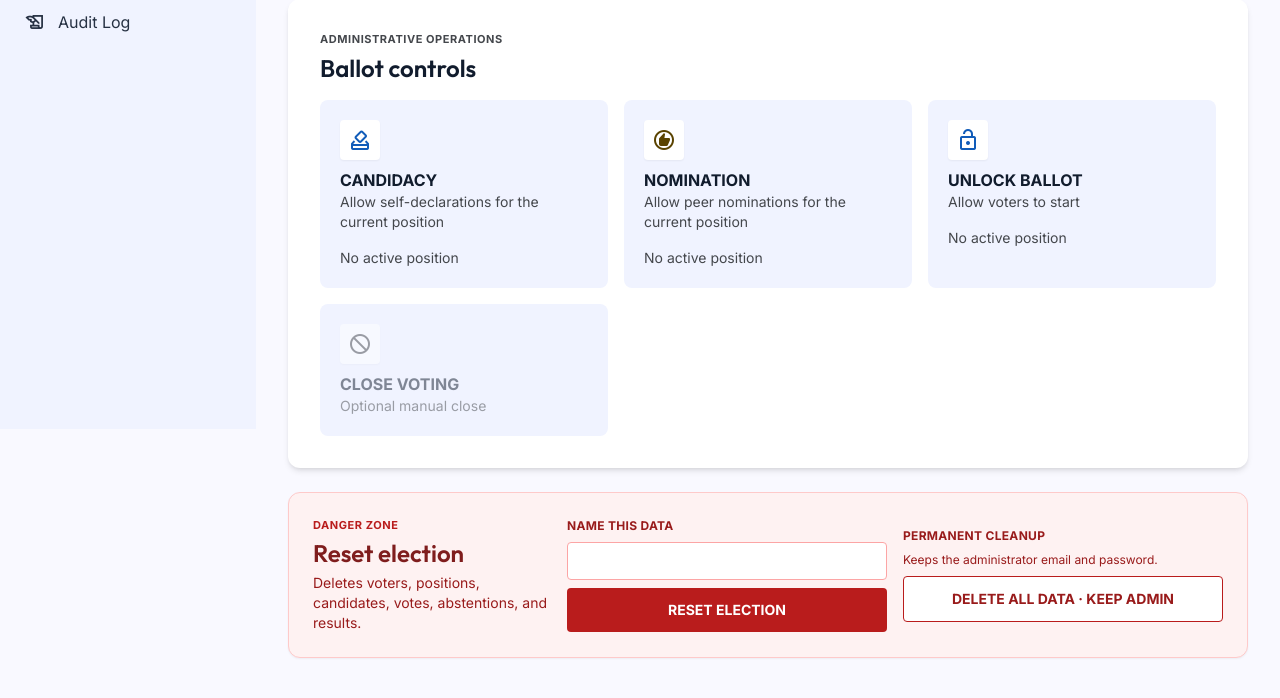
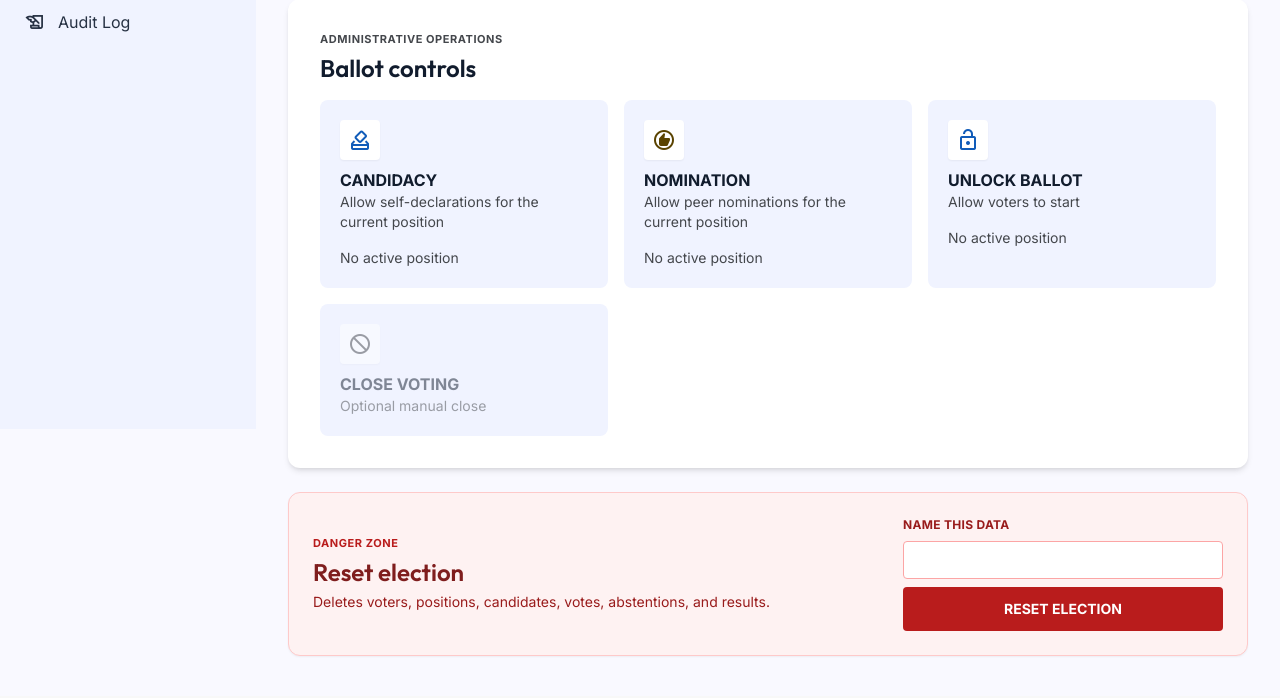
Before and after one commit to biancsss17/fysd23_election, a Laravel app: page /admin/dashboard in a window 1280 px wide. Shown: the part 371-1069 px from the top of the page. After the commit the page ends 1027 px from the top, so only its background shows below. Run offline with Laravel 12, Linux system fonts and the light colour scheme; the visitor is signed in with stand-in values (Sample User, id 1); data that the repository does not hold is empty; style sheets or scripts are compiled from the project's sources; some libraries are stand-ins or nearby versions.

Commit message:
Remove obsolete admin cleanup and empty sequence UI

```diff
--- a/ELECTION-app/resources/views/admin-dashboard.blade.php
+++ b/ELECTION-app/resources/views/admin-dashboard.blade.php
@@ -132,12 +132,6 @@
                     <input id="archive-name" name="archive_name" type="text" maxlength="255" value="" class="rounded border border-red-300 bg-white px-3 py-2 text-sm text-[#111c2d] outline-none focus:border-red-700 focus:ring-2 focus:ring-red-200" required>
                     <button type="submit" class="rounded bg-red-700 px-5 py-3 text-sm font-bold text-white transition hover:bg-red-900">RESET ELECTION</button>
                 </form>
-                <form method="POST" action="{{ route('admin.dashboard.purge-election') }}" onsubmit="return confirm('PERMANENTLY DELETE ALL election data and saved reset archives? The administrator account will be preserved.');" class="flex flex-col gap-2 sm:min-w-80">
-                    @csrf
-                    <span class="text-xs font-bold uppercase tracking-wide text-red-800">Permanent cleanup</span>
-                    <span class="text-xs text-red-800">Keeps the administrator email and password.</span>
-                    <button type="submit" class="rounded border border-red-700 bg-white px-5 py-3 text-sm font-bold text-red-800 transition hover:bg-red-100">DELETE ALL DATA · KEEP ADMIN</button>
-                </form>
             </div>
         </section>
     </div></main>
```
Also changed, not shown: ELECTION-app/resources/views/admin-position-management.blade.php (+1 -6 lines).
